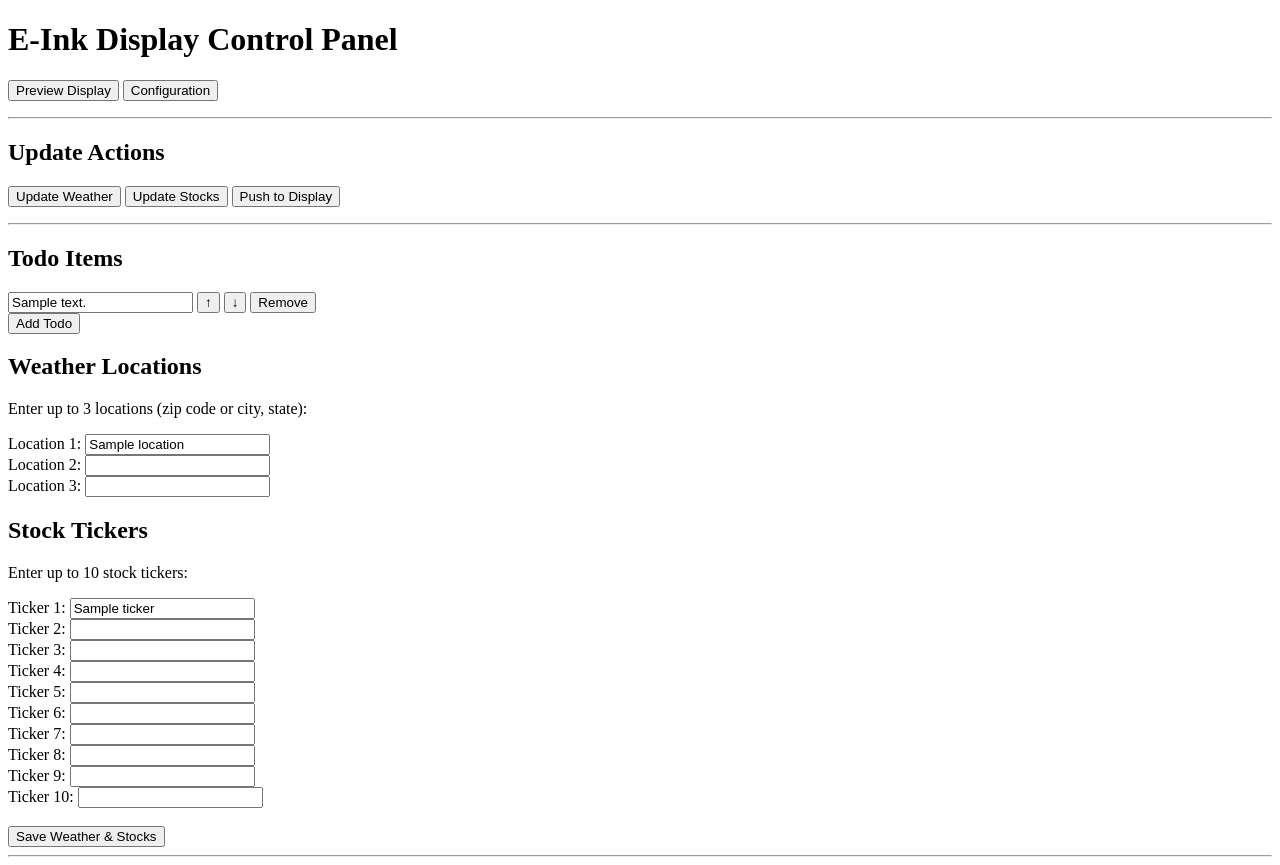
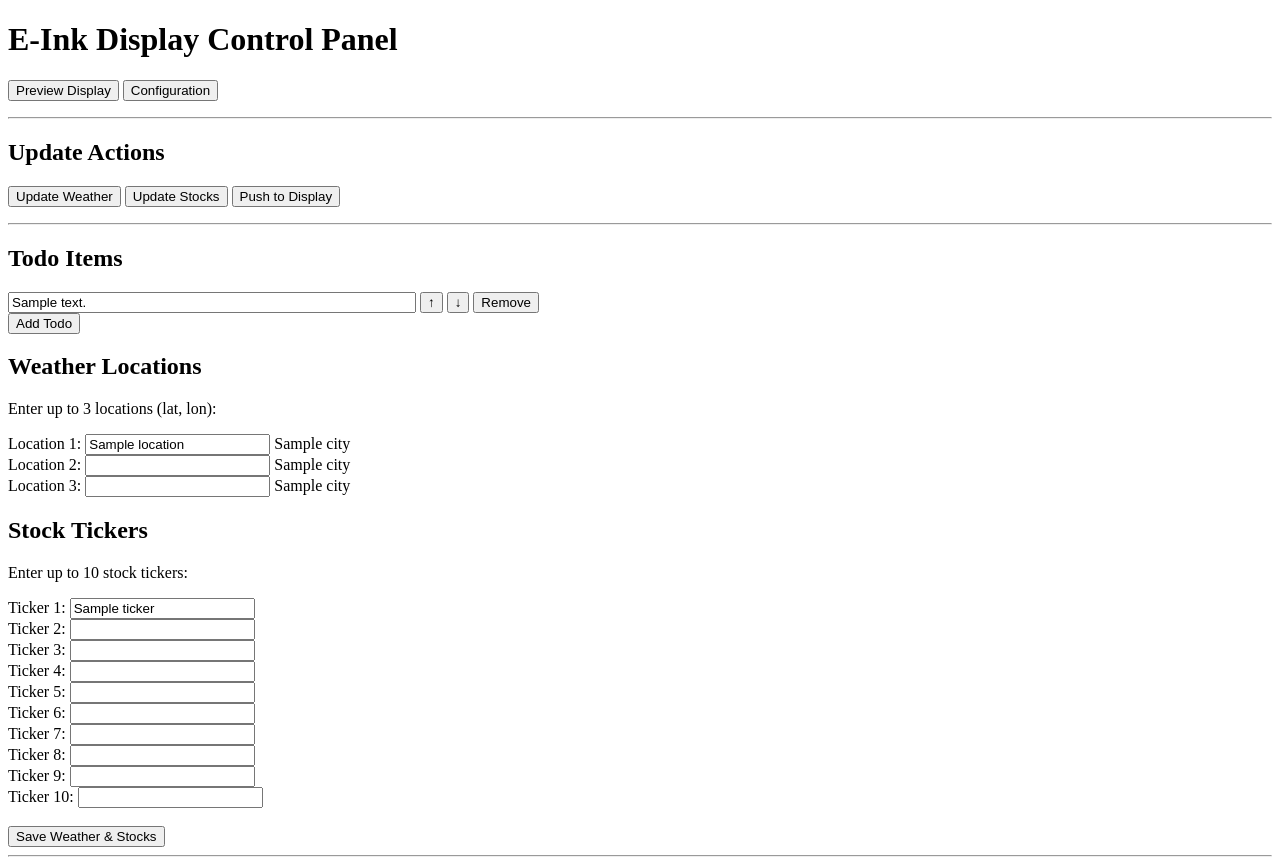
Before and after one commit to andocmdo/eink-display-control-panel, a Flask app: template templates/index.html in a window 1280 px wide. Run offline with Flask 3, Linux system fonts and the light colour scheme; the template is opened without the code that fills it: most values are stand-ins (such as "Sample title", 1, 10 or a date in 2020); some libraries are stand-ins or nearby versions.

Commit message:
finish weather api and add loading message

```diff
--- a/app.py
+++ b/app.py
@@ -6,6 +6,8 @@ from datetime import datetime
 from zoneinfo import ZoneInfo
 import random
 import requests
+import time
+import random
 
 app = Flask(__name__)
 
@@ -39,7 +41,8 @@ def load_config():
             'eink_base_url': '',
             'eink_username': '',
             'eink_password': '',
-            'eink_screen_id': ''
+            'eink_screen_id': '',
+            'weather_api_base_url': ''
         }
 
 def save_config(config):
@@ -63,19 +66,30 @@ def fetch_stock_prices(tickers):
         prices[ticker] = str(round(random.uniform(50, 500), 2))
     return prices
 
-def fetch_weather_temperature(location):
+def fetch_weather_temperature(latlon):
     """Fetch temperature for location from weather API (placeholder with dummy data)
 
     Args:
-        location: Location string (zip code or city, state)
+        latlon: Location string (lat,long) Ex: "39.97633112947319,-83.03250888455779"
 
     Returns:
         Temperature as string
     """
-    # TODO: Implement actual weather API call
-    # For now, return dummy temperature
-    dummy_temp = random.randint(32, 95)
-    return str(dummy_temp)
+    # First call sends lat,lon and gets the url endpoint for that gridpoint
+    url = load_config()['weather_api_base_url'] + latlon.replace(" ", "")
+    resp = requests.get(url)
+    resp.raise_for_status()
+    data = resp.json()
+    data_url = data.get("properties", {}).get("forecast", "")
+    properties = data.get("properties", {}).get("relativeLocation", {}).get("properties", {})
+    city = properties.get("city", "NOT FOUND")
+    state = properties.get("state", "NOT FOUND")
+    #Next we use the provided gridpoint url and get the temp
+    resp2 = requests.get(data_url)
+    resp2.raise_for_status()
+    forecast = resp2.json()
+    temp = forecast.get("properties", {}).get("periods", [{}])[0].get("temperature")
+    return str(temp), city, state
 
 def eink_login(base_url, username, password):
     """Authenticate to e-ink server and return access token"""
@@ -233,7 +247,8 @@ def config():
             'eink_base_url': request.form.get('eink_base_url', '').strip(),
             'eink_username': request.form.get('eink_username', '').strip(),
             'eink_password': request.form.get('eink_password', '').strip(),
-            'eink_screen_id': request.form.get('eink_screen_id', '').strip()
+            'eink_screen_id': request.form.get('eink_screen_id', '').strip(),
+            'weather_api_base_url': request.form.get('weather_api_base_url', '').strip()
         }
         save_config(config_data)
         return redirect(url_for('config'))
@@ -287,8 +302,11 @@ def update_weather():
     updated_count = 0
     for location_data in weather:
         location = location_data['location']
-        temperature = fetch_weather_temperature(location)
+        time.sleep(random.uniform(0.1, 0.5))
+        temperature, city, state = fetch_weather_temperature(location)
         location_data['temperature'] = temperature
+        location_data['city'] = city
+        location_data['state'] = state
         updated_count += 1
 
     save_data(data)
--- a/templates/index.html
+++ b/templates/index.html
@@ -3,6 +3,15 @@
 <head>
     <title>E-Ink Display Control Panel</title>
     <script src="https://unpkg.com/htmx.org@1.9.10"></script>
+    <style>
+        #loading-spinner {
+            display: none; /* Initially hidden */
+        }
+
+        #loading-spinner.htmx-request {
+            display: block; /* Show when request is active */
+        }
+    </style>
 </head>
 <body>
     <h1>E-Ink Display Control Panel</h1>
@@ -15,21 +24,27 @@
     <hr>
 
     <h2>Update Actions</h2>
+    <div id="loading-spinner">
+        Loading...
+    </div>
     <div id="update-status" style="margin: 10px 0; padding: 10px; display: none;"></div>
     <p>
         <button hx-get="/update/weather"
                 hx-target="#update-status"
                 hx-swap="innerHTML"
+                hx-indicator="#loading-spinner"
                 onclick="document.getElementById('update-status').style.display='block'">Update Weather</button>
 
         <button hx-get="/update/stocks"
                 hx-target="#update-status"
                 hx-swap="innerHTML"
+                hx-indicator="#loading-spinner"
                 onclick="document.getElementById('update-status').style.display='block'">Update Stocks</button>
 
         <button hx-get="/update/display"
                 hx-target="#update-status"
                 hx-swap="innerHTML"
+                hx-indicator="#loading-spinner"
                 onclick="document.getElementById('update-status').style.display='block'">Push to Display</button>
     </p>
 
@@ -47,11 +62,11 @@
 
     <form method="POST">
         <h2>Weather Locations</h2>
-        <p>Enter up to 3 locations (zip code or city, state):</p>
+        <p>Enter up to 3 locations (lat, lon):</p>
         {% for i in range(3) %}
         <div>
             <label>Location {{ i + 1 }}:</label>
-            <input type="text" name="weather_{{ i }}" value="{% if i < data.get('weather', [])|length %}{{ data['weather'][i]['location'] }}{% endif %}">
+            <input type="text" name="weather_{{ i }}" value="{% if i < data.get('weather', [])|length %}{{ data['weather'][i]['location'] }}{% endif %}"> <span>{{ data.get('weather', [{}])[i].get('city','') }}</span>
         </div>
         {% endfor %}
 
--- a/templates/preview.html
+++ b/templates/preview.html
@@ -125,7 +125,7 @@
         <div class="weather-section">
           <div class="weather-title">Weather</div>
           {% for w in weather %}
-            <div class="weather-location">{{ w.location }}{% if w.temperature %}: {{ w.temperature }}°F{% endif %}</div>
+            <div class="weather-location">{{ w.city }}{% if w.temperature %}: {{ w.temperature }}°F{% endif %}</div>
           {% endfor %}
         </div>
       </div>
--- a/templates/todos_list.html
+++ b/templates/todos_list.html
@@ -5,7 +5,8 @@
            value="{{ todo.text }}"
            hx-post="/todos/{{ todo.id }}/update"
            hx-trigger="change"
-           hx-swap="none">
+           hx-swap="none"
+           style="width: 400px;">
 
     <button hx-post="/todos/{{ todo.id }}/move/up"
             hx-target="#todos-list"
```
